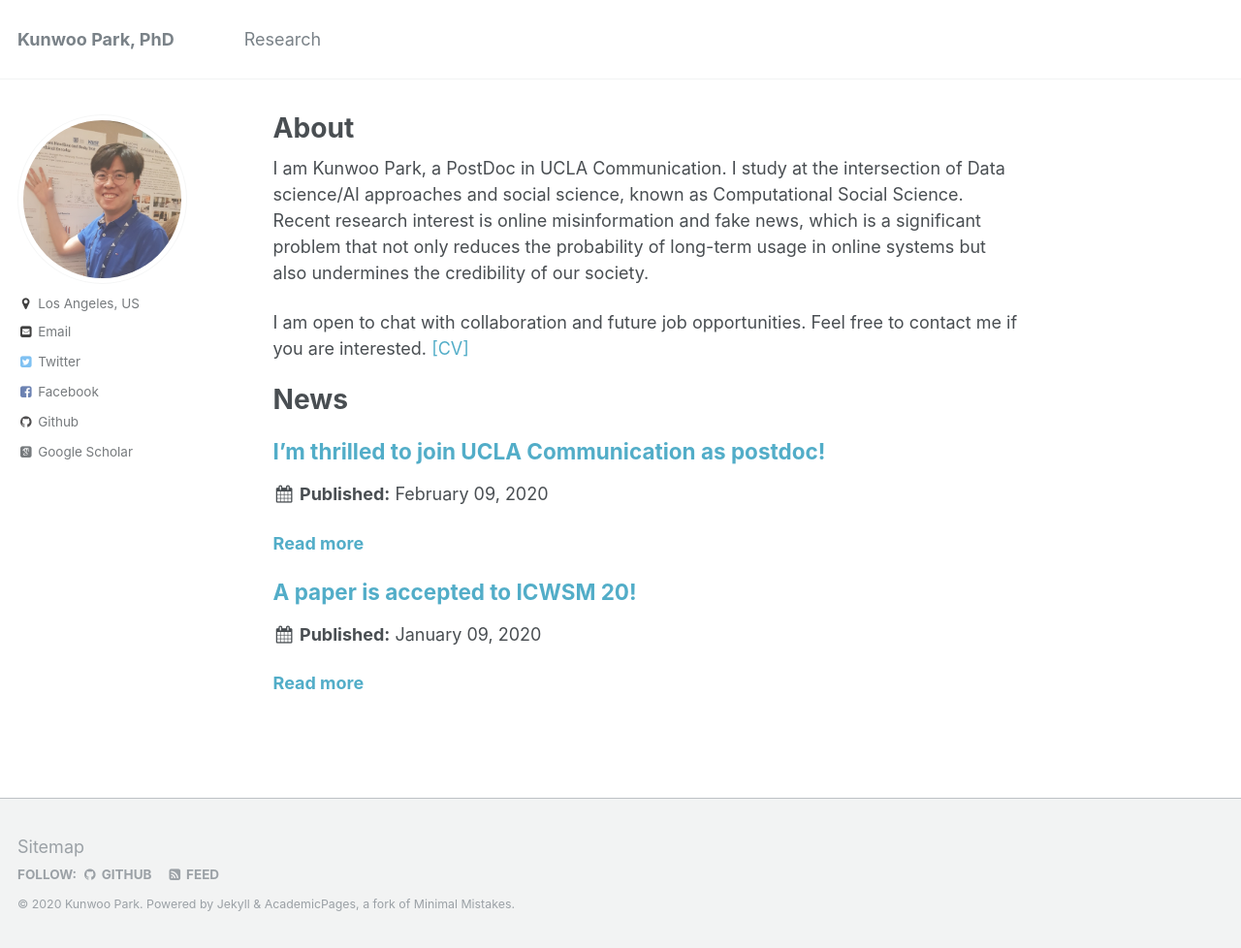
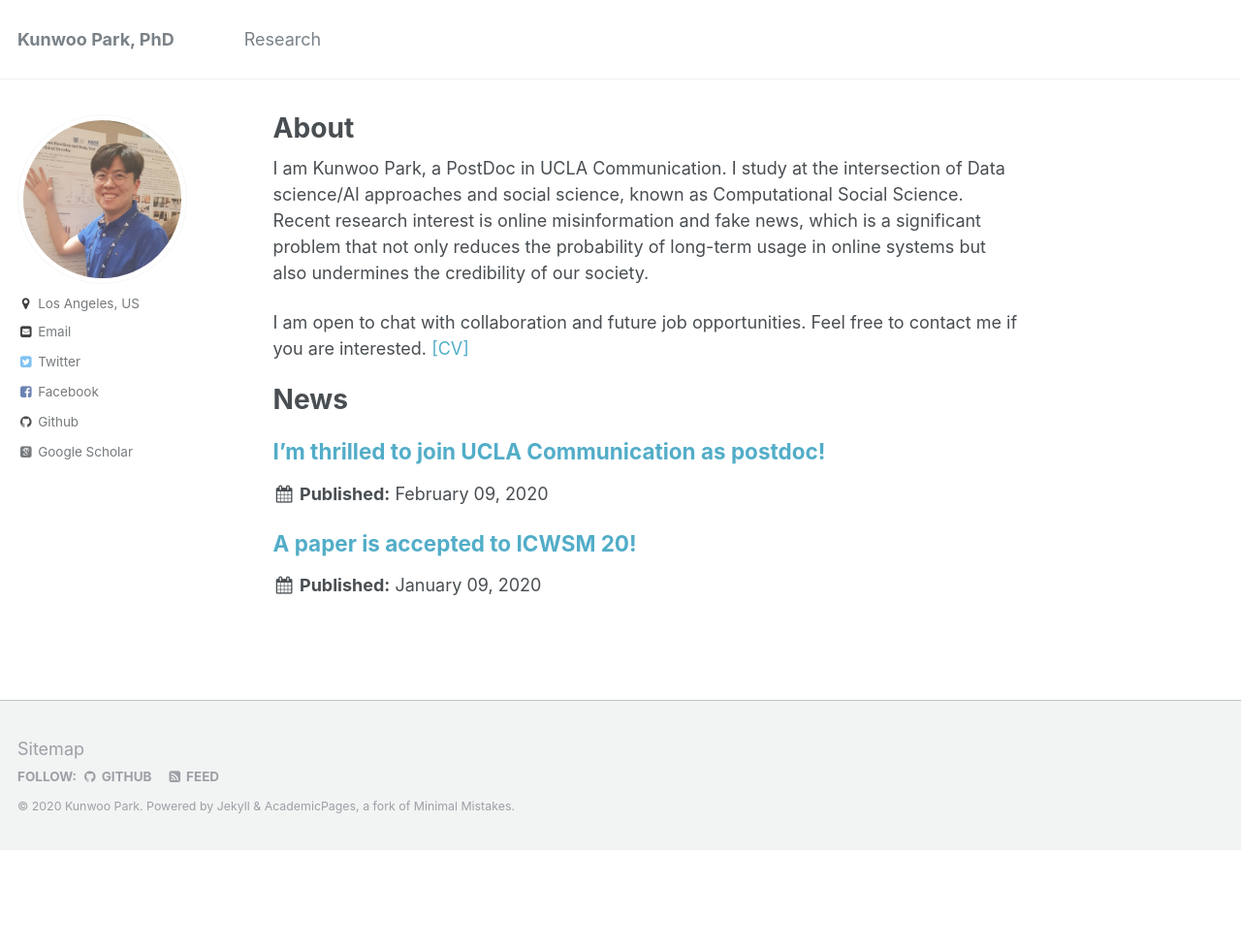
Before and after one commit to bywords/bywords.github.io, a Jekyll site: the page built from _pages/about.md, in a window 1280 px wide and 978 px high. Shown: the whole window at 97% size. Built offline with Jekyll 4.4.1, drawn with Linux system fonts in a browser that asks for light colours; some web fonts are replaced.

Commit message:
updated site

```diff
--- a/_includes/archive-single-news.html
+++ b/_includes/archive-single-news.html
@@ -14,17 +14,6 @@
 
 <div class="{{ include.type | default: "list" }}__item">
   <article class="archive__item" itemscope itemtype="http://schema.org/CreativeWork">
-    {% if include.type == "grid" and teaser %}
-      <div class="archive__item-teaser">
-        <img src=
-          {% if teaser contains "://" %}
-            "{{ teaser }}"
-          {% else %}
-            "{{ teaser | prepend: "/images/" | prepend: base_path }}"
-          {% endif %}
-          alt="">
-      </div>
-    {% endif %}
 
     <h2 class="archive__item-title" itemprop="headline">
       {% if post.link %}
@@ -42,9 +31,5 @@
          <p class="page__date"><strong><i class="fa fa-fw fa-calendar" aria-hidden="true"></i> {{ site.data.ui-text[site.locale].date_label | default: "Published:" }}</strong> <time datetime="{{ post.date | default: "1900-01-01" | date_to_xmlschema }}">{{ post.date | default: "1900-01-01" | date: "%B %d, %Y" }}</time></p>
         {% endif %}
 
-    {% if site.read_more == 'enabled' %}
-    <p class="archive__item-excerpt" itemprop="description"><p><strong><a href="{{ base_path }}{{ post.url }}" rel="permalink"> Read more</a></strong></p></p>
-    {% endif %}
-
   </article>
 </div>
```
